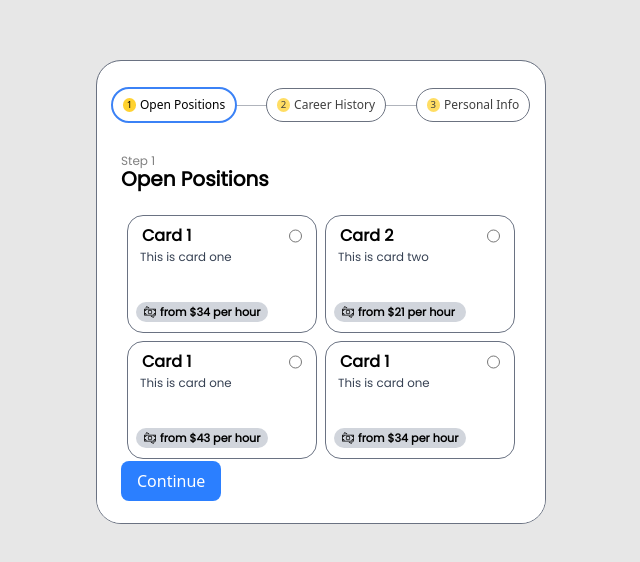
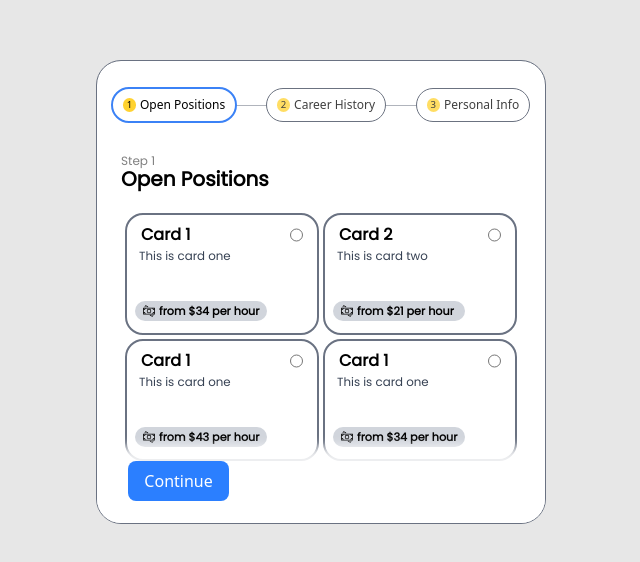
Before and after one commit to repo-so/Form-Page, a React (Vite) app: page / in a window 1280 px wide. Shown: the part 108-670 px from the top of the page, without its empty margins (319-959 px from the left). Built offline with nearby package versions, Linux system fonts and the light colour scheme.

Commit message:
radio styling, data missing

```diff
--- a/src/components/JobCard.tsx
+++ b/src/components/JobCard.tsx
@@ -13,14 +13,16 @@ type CardProps = {
 
 const JobCard: React.FC<CardProps> = ({ data, isSelected, onSelect }) => {
   return (
-    <div className="border-1 border-gray-500 rounded-2xl flex flex-col h-29.5 overflow-hidden cursor-pointer"
-          onClick={onSelect} style={{ outline: isSelected ? '1px solid blue' : '2px  #6b7280' }}>
+    <div onClick={onSelect}  className={` rounded-2xl flex flex-col h-29.5 overflow-hidden cursor-pointer transition duration-300 ${
+    isSelected ? 'outline-blue-500 outline-3' : 'outline-gray-500 outline-2'
+  }`}
+          >
         <div className="flex flex-row justify-between pt-2 px-3.5 ">
             <h1 className="font-semibold font-poppins">{data.title}</h1>
 
             <input type="radio" checked={isSelected}
                                 onChange={onSelect}
-                                name="card-selection" />
+            className="accent-blue-600"  name="card-selection" />
         </div>
         <div className="px-2">
         <div className=' h-13.5 w-[10.625rem] overflow-hidden'>
--- a/src/components/Step1.tsx
+++ b/src/components/Step1.tsx
@@ -18,7 +18,7 @@ export default function Step1({ onNext }: Props) {
       <h2 className="text-xl font-poppins font-extrabold mb-4">Open Positions</h2>
       </div>
 
-    <div className=' grid grid-cols-2  gap-2  max-h-63 overflow-y-auto p-1.5'>
+    <div className=' grid grid-cols-2  gap-2  max-h-63 overflow-y-auto p-1.5 pb-2.5'>
        {data.map((item) => (
         <JobCard
           key={item.id}
@@ -29,7 +29,8 @@ export default function Step1({ onNext }: Props) {
       ))}
     </div>
 
-    <div className="absolute w-[100%]  z-10 left-0 pl-6 ">
+      <div className='left-0 w-[100%] absolute z-10 flex justify-center items-center'>
+    <div className="   w-[86%] shadow-[0_-4px_10px_10px_#ffffffe0]">
       <button
         className=" bg-blue-500 text-white px-4 py-2 rounded-lg "
         onClick={onNext}>
@@ -37,5 +38,7 @@ export default function Step1({ onNext }: Props) {
       </button>
     </div>
     </div>
+
+    </div>
   );
 }
```
